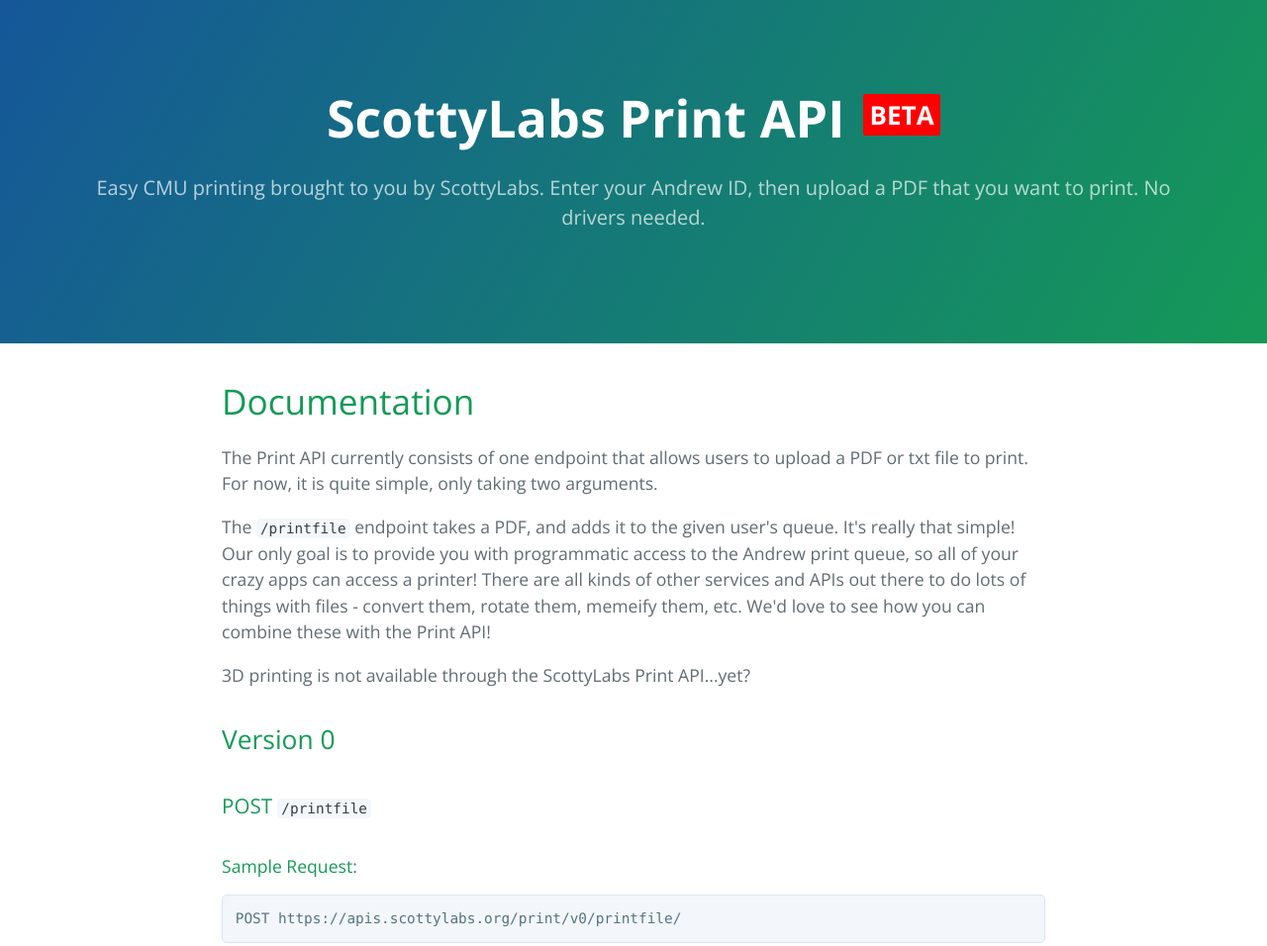
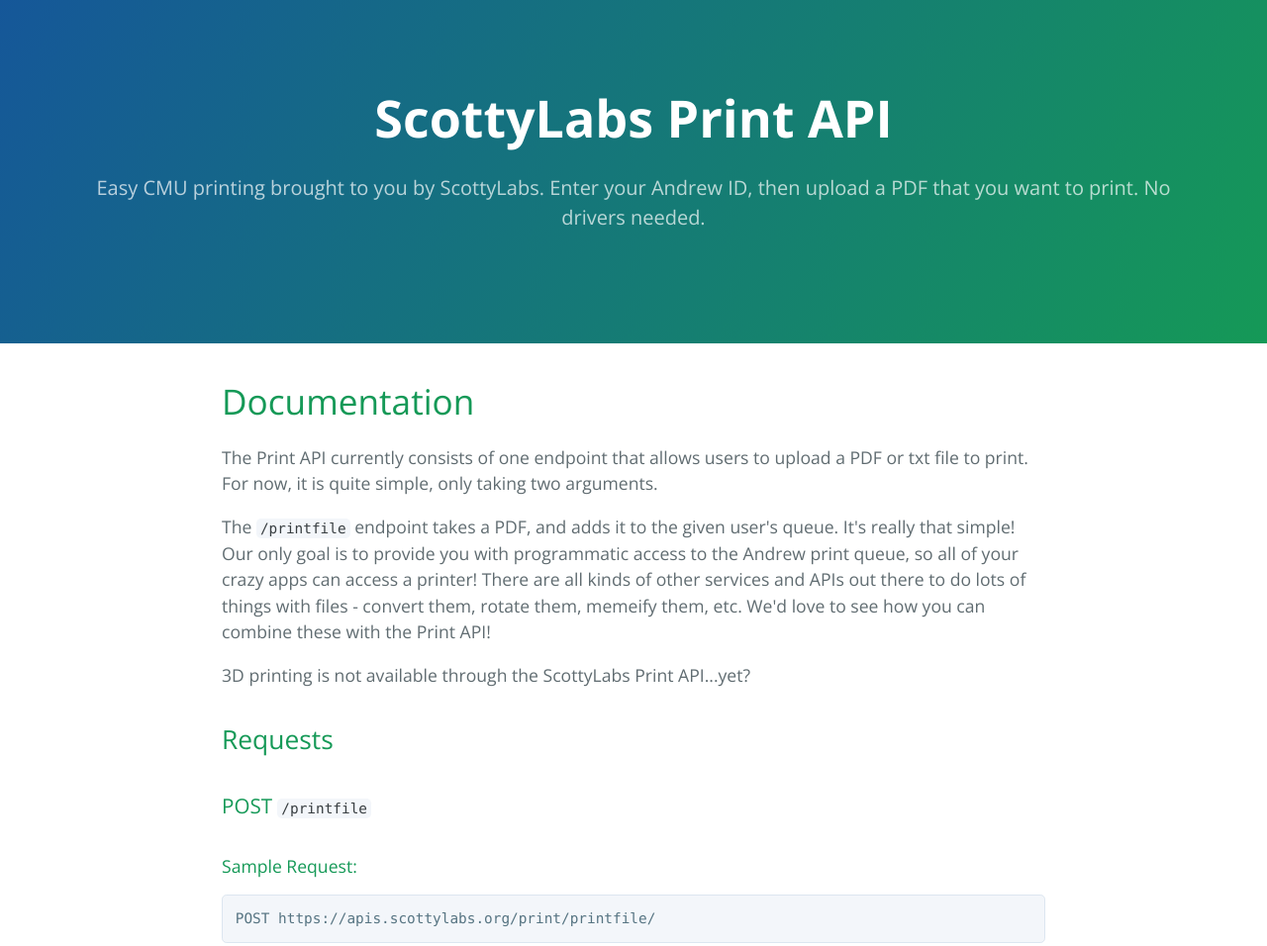
Before and after one commit to ScottyLabs/print-api, a plain HTML site: page index.html in a window 1280 px wide. Shown: the top 956 px of the page at 99% size. Drawn offline with nearby package versions, Linux system fonts and the light colour scheme.

Commit message:
Updated from beta (long overdue)

```diff
--- a/index.html
+++ b/index.html
@@ -11,7 +11,7 @@
 </head>
 <body>
     <section class="page-header">
-        <h1 class="project-name">ScottyLabs Print API <sup id="beta-tag">beta</sup></h1>
+        <h1 class="project-name">ScottyLabs Print API</h1>
         <h2 class="project-tagline">Easy CMU printing brought to you by ScottyLabs. Enter your Andrew ID, then upload a PDF that you want to print. No drivers needed.</h2>
     </section>
 
@@ -26,7 +26,7 @@
         <p>3D printing is not available through the ScottyLabs Print API...yet?</p>
 
         <h2>
-        <a id="version-1" class="anchor" href="#version-1" aria-hidden="true"><span class="octicon octicon-link"></span></a>Version 0</h2>
+        <span class="octicon octicon-link"></span>Requests</h2>
 
         <h3>
         <a id="get-andrewidid" class="anchor" href="#get-andrewidid" aria-hidden="true"><span class="octicon octicon-link"></span></a>POST <code>/printfile</code>
@@ -34,7 +34,7 @@
 
         <h4>Sample Request:</h4>
 
-        <pre><code>POST https://apis.scottylabs.org/print/v0/printfile/</code></pre>
+        <pre><code>POST https://apis.scottylabs.org/print/printfile/</code></pre>
 
         <p>This post request expects the following form data:</p>
 
@@ -87,6 +87,7 @@
         <h3>Example Application</h3>
 
         <p>We have an example implementation of a web interface for you to play around with, and see how the API works. The demo is at <a href="https://scottylabs.org/print/">scottylabs.org/print</a>, and the code is available on <a href="https://github.com/scottylabs/print">GitHub</a>.</p>
+        <p>We also have an Android app on the <a href="https://play.google.com/store/apps/details?id=org.scottylabs.print">Google Play Store</a> and an iOS app to be published soon!</p>
 
     </section>
 
```
